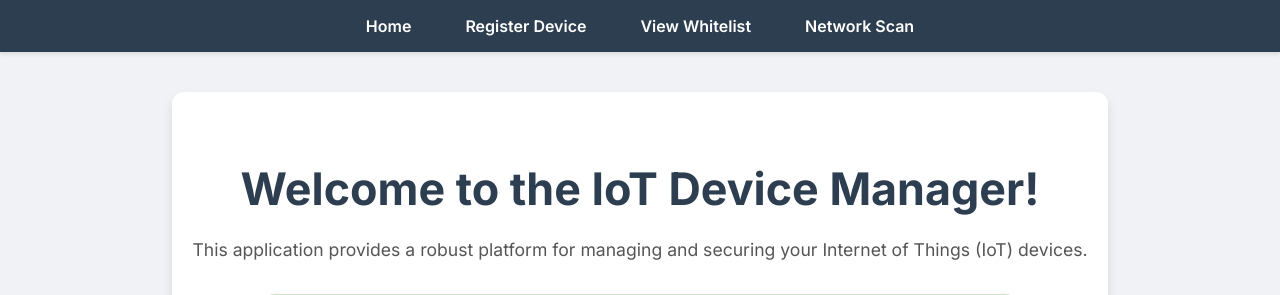
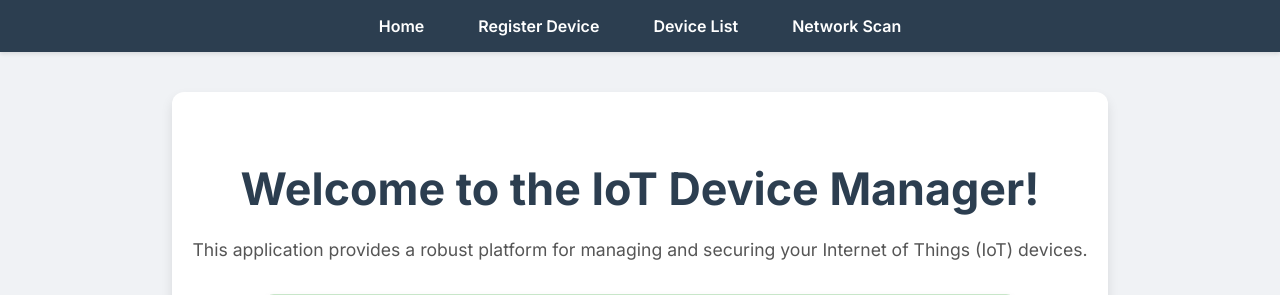
Before and after one commit to Moonbarcrypt/CSULA-Project, a Flask app: page / in a window 1280 px wide. Shown: the top 295 px of the page. Run offline with Flask 3, Linux system fonts and the light colour scheme.

Commit message:
Update base_navbar.html

```diff
--- a/templates/base_navbar.html
+++ b/templates/base_navbar.html
@@ -3,7 +3,8 @@
     <ul style="list-style-type: none; margin: 0; padding: 0; display: flex; justify-content: center;">
         <li style="margin: 0 15px;"><a href="{{ url_for('index') }}" style="color: white; text-decoration: none; font-weight: 600; padding: 8px 12px; border-radius: 6px; transition: background-color 0.3s ease;">Home</a></li>
         <li style="margin: 0 15px;"><a href="{{ url_for('register') }}" style="color: white; text-decoration: none; font-weight: 600; padding: 8px 12px; border-radius: 6px; transition: background-color 0.3s ease;">Register Device</a></li>
-        <li style="margin: 0 15px;"><a href="{{ url_for('whitelist') }}" style="color: white; text-decoration: none; font-weight: 600; padding: 8px 12px; border-radius: 6px; transition: background-color 0.3s ease;">View Whitelist</a></li>
+        {# Updated link text and endpoint #}
+        <li style="margin: 0 15px;"><a href="{{ url_for('device_list_page') }}" style="color: white; text-decoration: none; font-weight: 600; padding: 8px 12px; border-radius: 6px; transition: background-color 0.3s ease;">Device List</a></li>
         <li><a href="{{ url_for('network_scan_page') }}" style="color: white; text-decoration: none; font-weight: 600; padding: 8px 12px; border-radius: 6px; transition: background-color 0.3s ease;">Network Scan</a></li>
     </ul>
 </nav>
```
